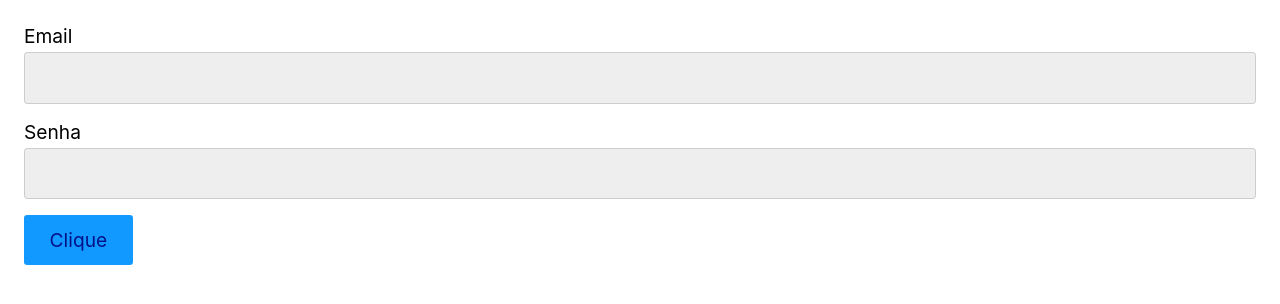
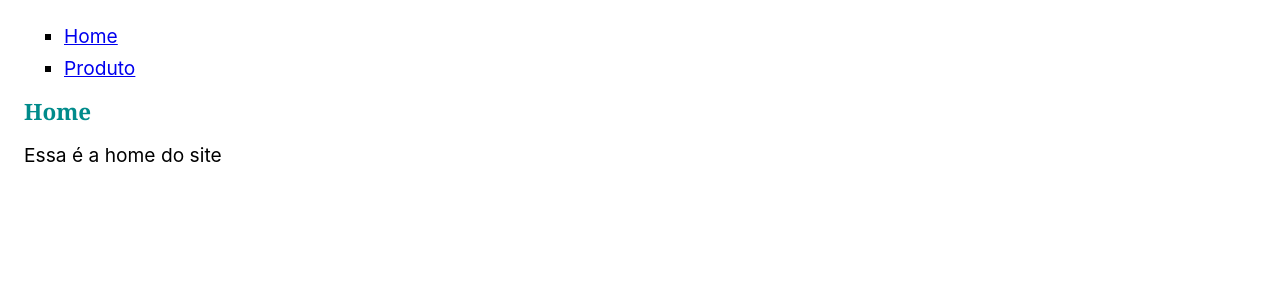
Before and after one commit to malconn/origamid-react, a React (Create React App) app in the folder react-iniciantes/ambiente-curso/appreact/: page / in a window 1280 px wide. Shown: the top 304 px of the page. Built offline with nearby package versions, Linux system fonts and the light colour scheme; the HTML template or start-up script is replaced by a standard one.

Commit message:
feat: desafio-components (primeira resolucao feita.) - react-iniciantes

```diff
--- a/react-iniciantes/ambiente-curso/appreact/src/App.js
+++ b/react-iniciantes/ambiente-curso/appreact/src/App.js
@@ -1,12 +1,25 @@
 import React from "react";
-import Form from "./Form/Form";
+import Header from "./components/Header/Header";
+import Home from "./components/Pages/Home/Home";
+import Produtos from "./components/Pages/Produtos/Produtos";
 
 const App = () => {
-  return (
-    <div>
-      <Form />
-    </div>
-  );
+  const pathname = window.location.pathname;
+  if (pathname === "/produtos") {
+    return (
+      <div>
+        <Header />
+        <Produtos />
+      </div>
+    );
+  } else {
+    return (
+      <div>
+        <Header />
+        <Home />
+      </div>
+    );
+  }
 };
 
 export default App;
--- a/react-iniciantes/ambiente-curso/appreact/src/Form/Button.js
+++ /dev/null
@@ -1,8 +0,0 @@
-import React from "react";
-
-const Button = (props) => {
-  console.log(props);
-  return <button>Clique</button>;
-};
-
-export default Button;
--- a/react-iniciantes/ambiente-curso/appreact/src/Form/Form.js
+++ /dev/null
@@ -1,16 +0,0 @@
-import React from "react";
-import Button from "./Button";
-import Input from "./Input";
-
-const Form = () => {
-  const arr = ["Item 1", "Item 2"];
-  return (
-    <form>
-      <Input id="email" label="Email" required />
-      <Input id="password" type="password" label="Senha" />
-      <Button items={arr} />
-    </form>
-  );
-};
-
-export default Form;
--- a/react-iniciantes/ambiente-curso/appreact/src/Form/Input.js
+++ /dev/null
@@ -1,12 +0,0 @@
-import React from "react";
-
-const Input = ({ label, id, ...props }) => {
-  return (
-    <div style={{ margin: "1rem 0" }}>
-      <label htmlFor={id}>{label}</label>
-      <input id={id} type="text" {...props} />
-    </div>
-  );
-};
-
-export default Input;
--- /dev/null
+++ b/react-iniciantes/ambiente-curso/appreact/src/components/Header/Header.js
@@ -0,0 +1,19 @@
+import React from "react";
+import Link from "./Link";
+
+const Header = () => {
+  return (
+    <header>
+      <ul>
+        <li>
+          <Link href="/" texto="Home" />
+        </li>
+        <li>
+          <Link href="/produtos" texto="Produto" />
+        </li>
+      </ul>
+    </header>
+  );
+};
+
+export default Header;
--- /dev/null
+++ b/react-iniciantes/ambiente-curso/appreact/src/components/Header/Link.js
@@ -0,0 +1,7 @@
+import React from "react";
+
+const Link = ({ texto, ...props }) => {
+  return <a {...props}>{texto}</a>;
+};
+
+export default Link;
--- /dev/null
+++ b/react-iniciantes/ambiente-curso/appreact/src/components/Pages/Home/Home.js
@@ -0,0 +1,12 @@
+import React from "react";
+
+const Home = () => {
+  return (
+    <div>
+      <h3 style={{ color: "darkcyan" }}>Home</h3>
+      <p>Essa é a home do site</p>
+    </div>
+  );
+};
+
+export default Home;
--- /dev/null
+++ b/react-iniciantes/ambiente-curso/appreact/src/components/Pages/Produtos/Produtos.js
@@ -0,0 +1,39 @@
+import React from "react";
+const Produtos = () => {
+  const produtos = [
+    { nome: "Notebook", propriedades: ["16gb ram", "512gb"] },
+    { nome: "Smartphone", propriedades: ["2gb ram", "128gb"] },
+  ];
+  const nomes = produtos.map((nome) => nome?.nome);
+
+  const propriedades = produtos.map(
+    (propriedades) => propriedades?.propriedades
+  );
+
+  return (
+    <table style={{ border: "1px solid black", width: "100%", padding: "5px" }}>
+      <tbody>
+        <tr>
+          <td>
+            <h4>{nomes[0]}</h4>
+            <ul>
+              <li>{propriedades[0][0]}</li>
+              <li>{propriedades[0][1]}</li>
+            </ul>
+          </td>
+        </tr>
+        <tr>
+          <td>
+            <h4>{nomes[1]}</h4>
+            <ul>
+              <li>{propriedades[1][0]}</li>
+              <li>{propriedades[1][1]}</li>
+            </ul>
+          </td>
+        </tr>
+      </tbody>
+    </table>
+  );
+};
+
+export default Produtos;
```
